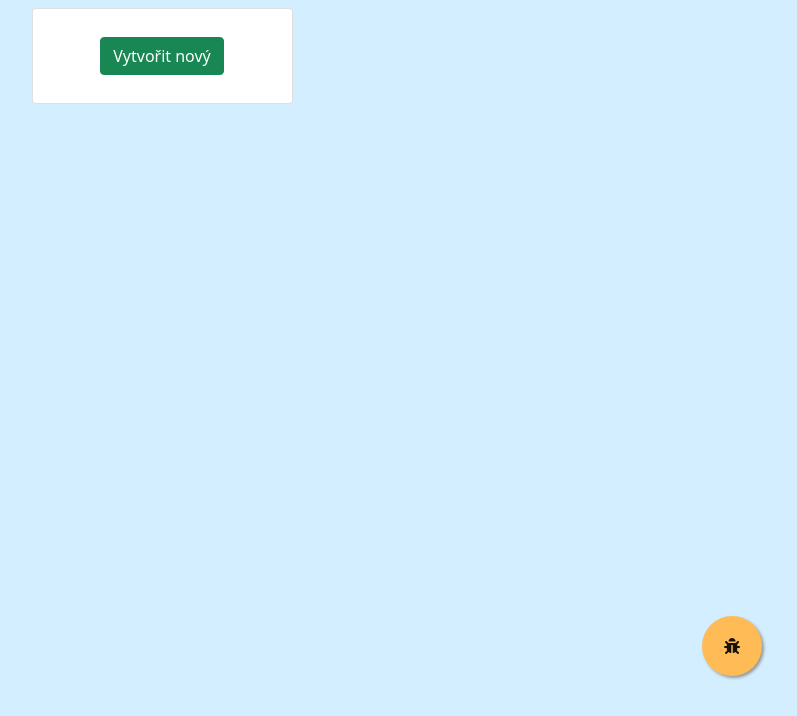
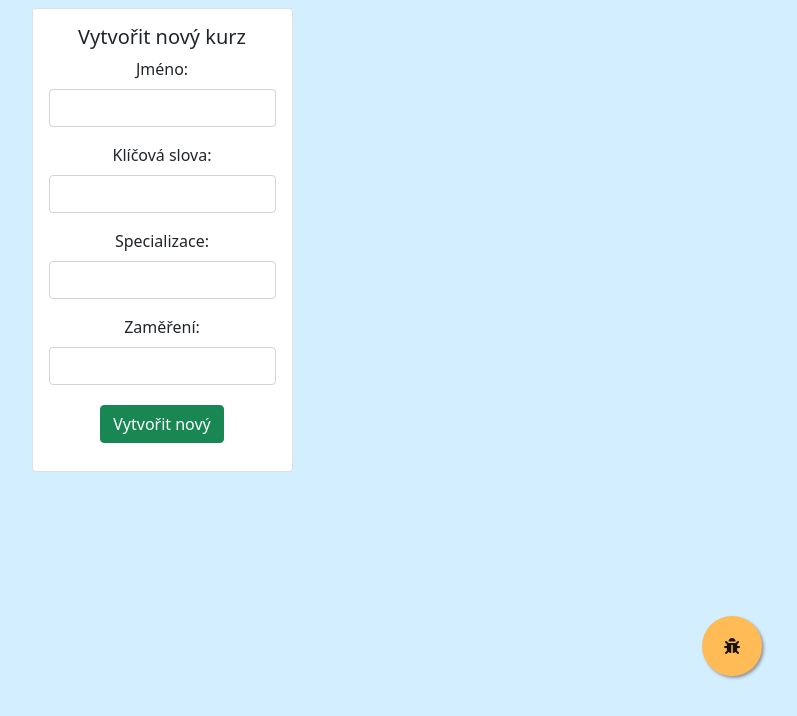
Before and after one commit to vvoleman/mediemp, a Symfony app: template templates/courses/index.html.twig in a window 1280 px wide. Shown: the part 84-800 px from the top of the page, without its empty margins (478-1275 px from the left). Run offline with Twig, Linux system fonts and the light colour scheme; the template is opened without the code that fills it, so the values that code supplies are empty; some libraries are stand-ins or nearby versions.

Commit message:
Change course creatinon -add atributes in creation form

```diff
--- a/templates/courses/index.html.twig
+++ b/templates/courses/index.html.twig
@@ -34,11 +34,32 @@
 			{% endfor %}
 			<div class="col col-lg-3 m-2">
 				<div class="card">
-					<div class="card-body">
-						<div class="card-text my-2 text-center">
+					<div class="card-body text-center">
+						<h5 class="card-title">Vytvořit nový kurz</h5>
+						<div class="card-text my-2 ">
 							<form method="POST">
 								<input type="hidden" name="action" value="create_course"/>
 								<input type="hidden" name="_csrf_token" value="{{ csrf_token('post-create_appointment') }}">
+								<div class="mb-3">
+									<label class="form-label">
+										Jméno:
+									</label>
+									<input type="text" class="form-control" name="name"></div>
+								<div class="mb-3">
+									<label class="form-label">
+										Klíčová slova:
+									</label>
+									<input type="text" class="form-control" name="keywords"></div>
+								<div class="mb-3">
+									<label class="form-label">
+										Specializace:
+									</label>
+									<input type="text" class="form-control" name="specialization"></div>
+								<div class="mb-3">
+									<label class="form-label">
+										Zaměření:
+									</label>
+									<input type="text" class="form-control" name="focus"></div>
 								<input type="Submit" class="btn btn-success my-1" value="Vytvořit nový"/>
 							</form>
 						</div>
```
Also changed, not shown: src/Controller/CoursesController.php (+4 -4 lines).
